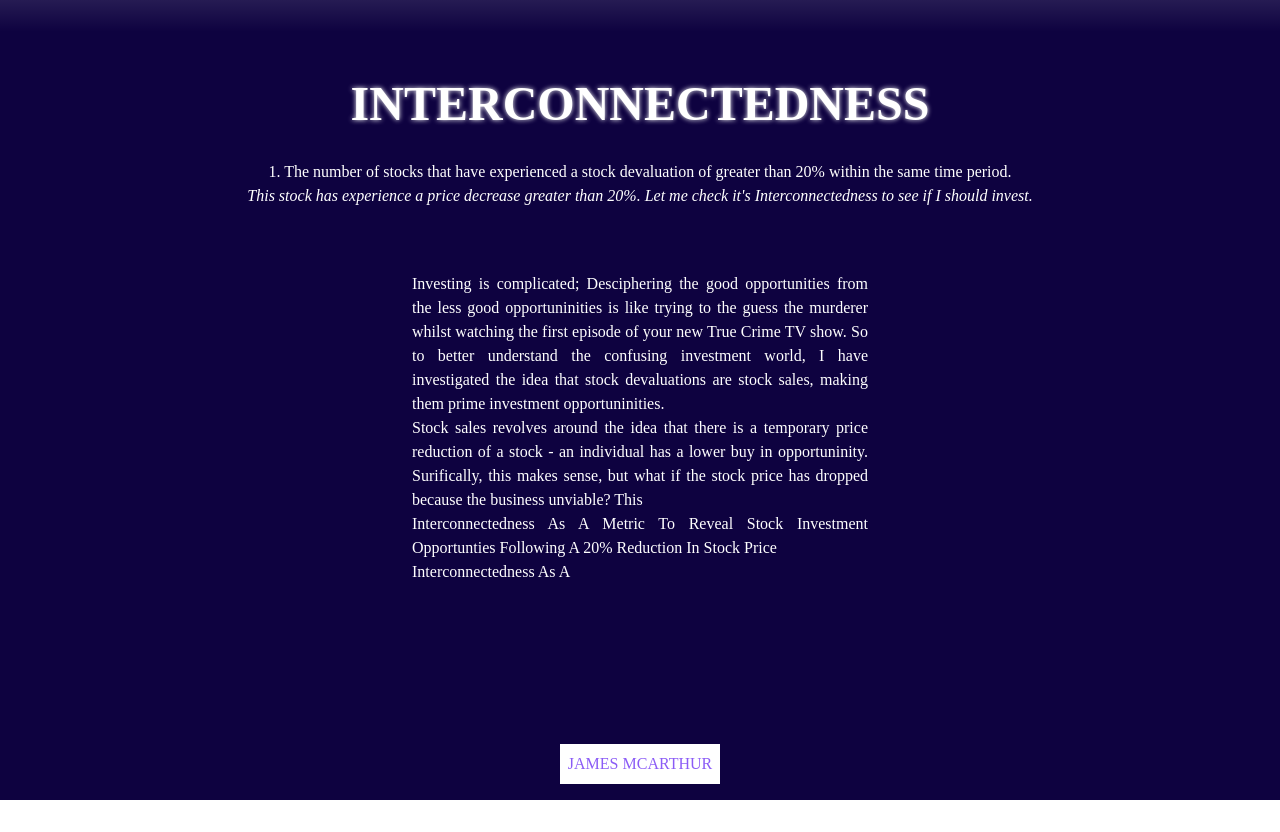
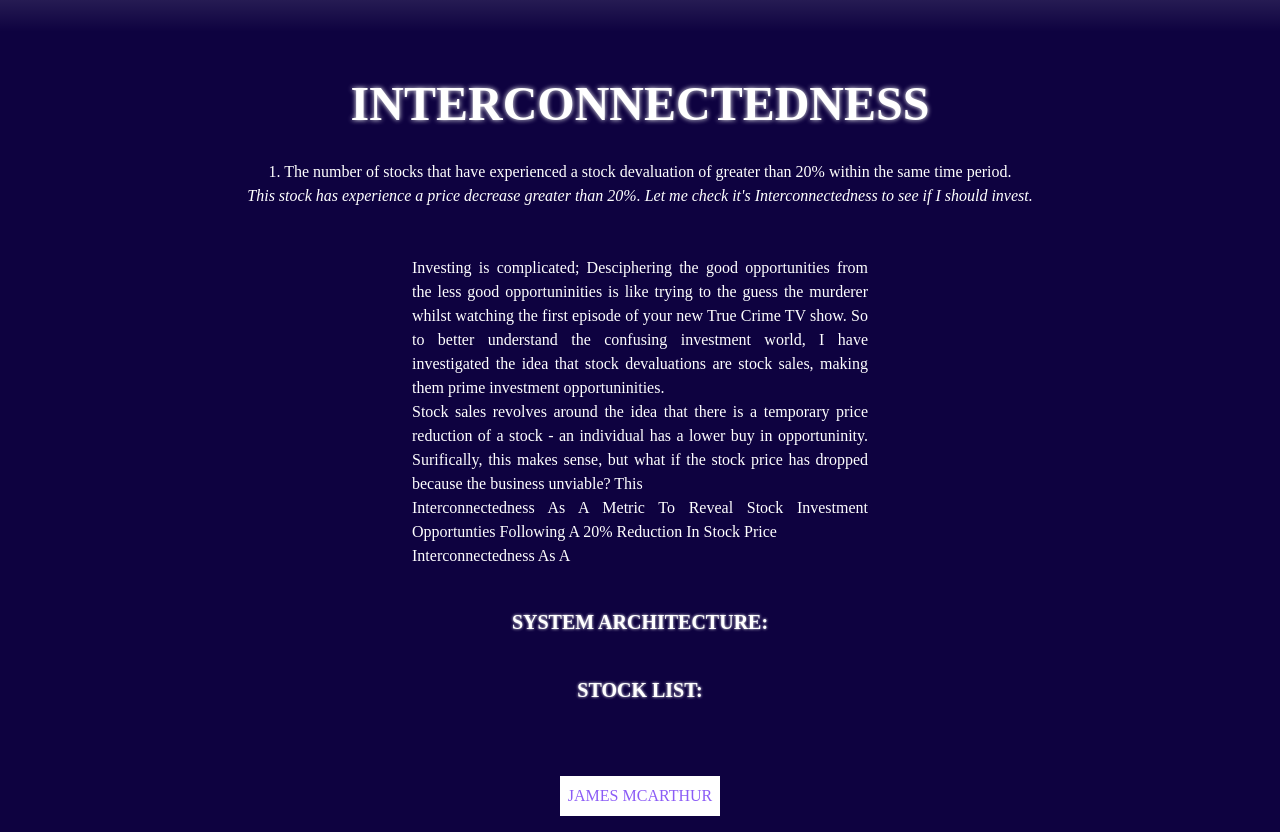
Before and after one commit to jamezmca/sp500-full-stack-data-analysis, a React (Create React App) app in the folder client/: page / in a window 1280 px wide. Before the commit the page ends 800 px from the top, so only its background shows below. Built offline with nearby package versions, Linux system fonts and the light colour scheme; no server answers.

Commit message:
Website rdy for data

```diff
--- a/client/src/Components/DataPipeline.js
+++ b/client/src/Components/DataPipeline.js
@@ -2,7 +2,8 @@ import React from 'react'
 //optional dropdown displaying the datapipeline for the project
 export default function DataPipeline() {
     return (
-        <div>
+        <div className="my-10">
+            <h2 style={{ textShadow: '0 0 3px white' }} className="text-center uppercase text-xl font-semibold">System Architecture:</h2>
 
         </div>
     )
--- a/client/src/Components/Header.js
+++ b/client/src/Components/Header.js
@@ -2,7 +2,7 @@ import React from 'react'
 //title and dictionary definition
 export default function Header() {
     return (
-        <div className="mb-8 text-base">
+        <div className="mb-4 text-base">
             <div className="h-8 bg-gradient-to-b from-white to-transparent opacity-10"></div>
             <div className="m-8">
                 <h1 style={{ textShadow: '0 0 5px white' }}
--- a/client/src/Components/StockList.js
+++ b/client/src/Components/StockList.js
@@ -18,8 +18,8 @@ export default function StockList() {
         console.log(data)
     }
     return (
-        <div>
-
+        <div className="my-10">
+          <h2 style={{ textShadow: '0 0 3px white' }} className="text-center uppercase text-xl font-semibold">Stock List:</h2>
         </div>
     )
 }
```
